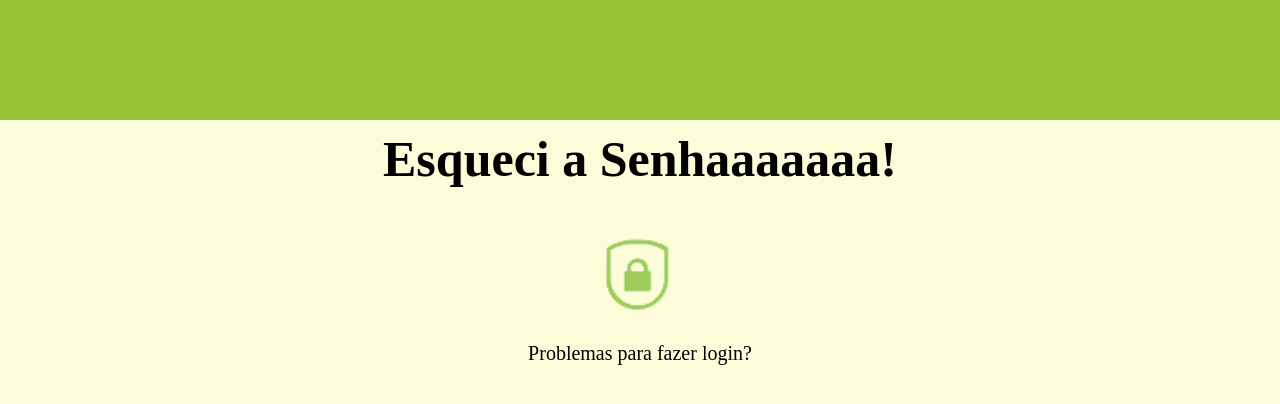
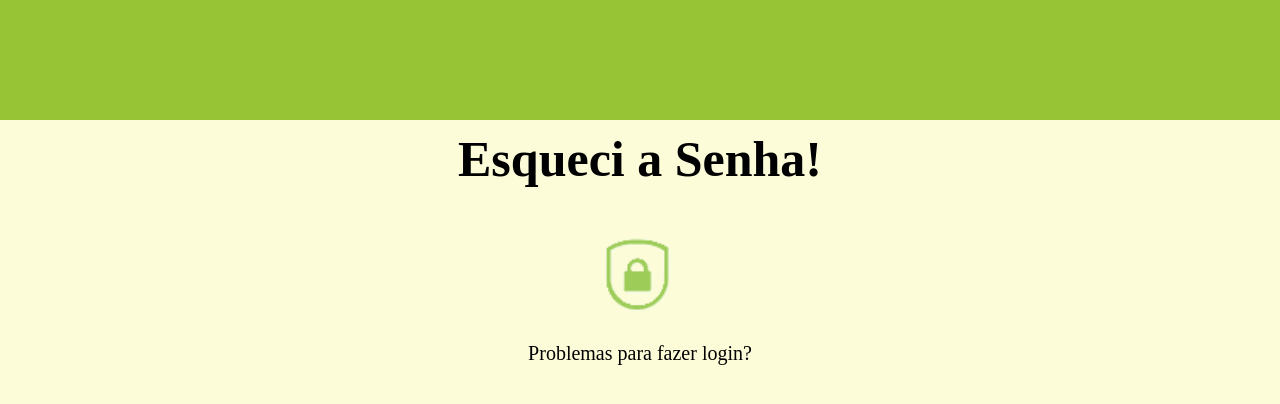
Before and after one commit to LeooSilva/PimVerdelicia, a plain HTML site: page pag6.html in a window 1280 px wide. Drawn offline with Linux system fonts and the light colour scheme.

Commit message:
Update pag6.html

```diff
--- a/pag6.html
+++ b/pag6.html
@@ -9,7 +9,7 @@
 <body>
     <div id="container">
         <h1 class="containerh1">
-            Esqueci a Senhaaaaaaa!
+            Esqueci a Senha!
         </h1>
         <div>
 
```
